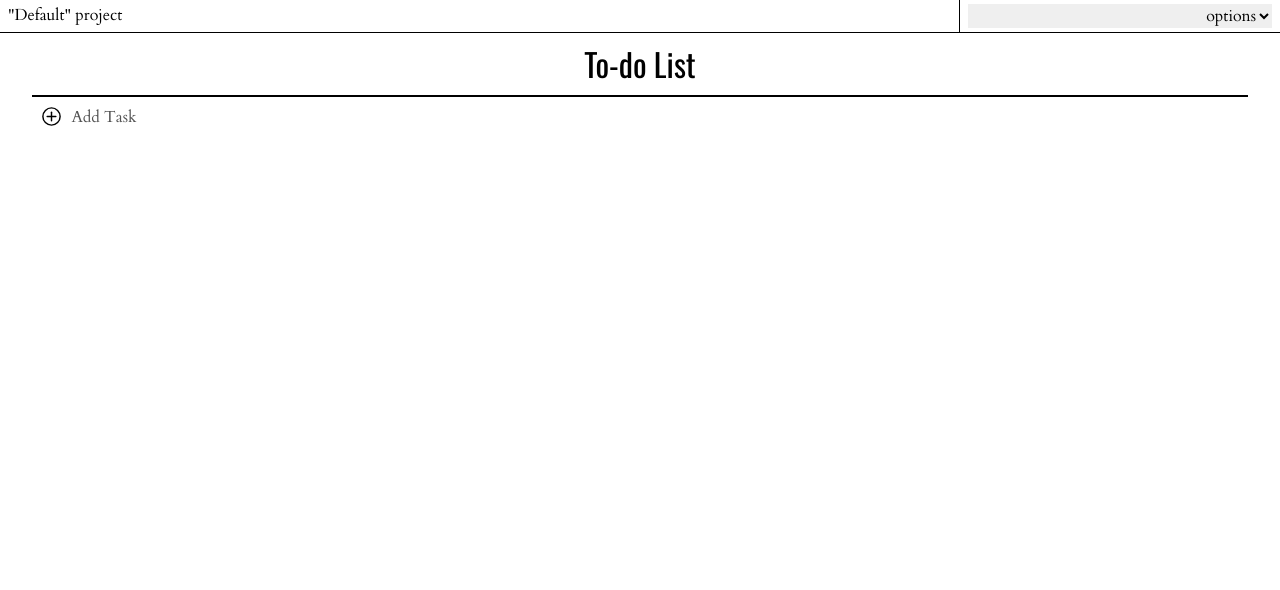
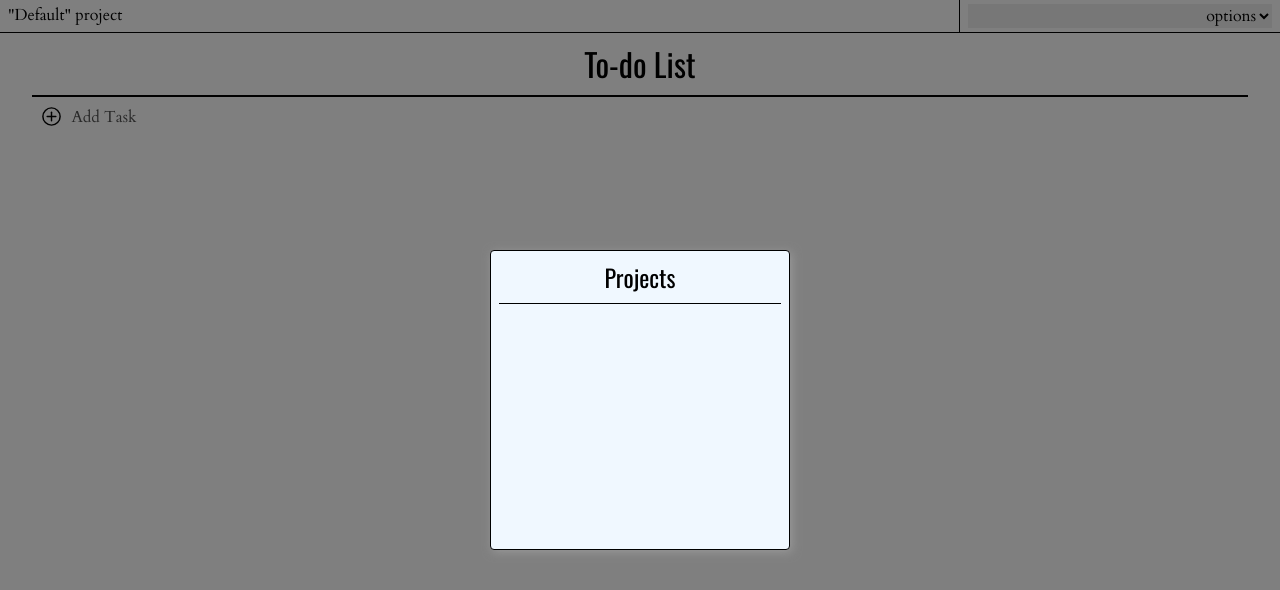
Before and after one commit to jacobhusband/todo-list, a website built with webpack: page src/index.html in a window 1280 px wide. Built offline with nearby package versions, Linux system fonts and the light colour scheme.

Commit message:
Add projects modal

```diff
--- a/src/css/styles.css
+++ b/src/css/styles.css
@@ -1,4 +1,37 @@
 /* Semantic */
+
+.modal {
+  position: absolute;
+  top: 0;
+  right: 0;
+  left: 0;
+  bottom: 0;
+  background-color: rgba(0, 0, 0, 0.5);
+  display: flex;
+}
+
+.modal-content {
+  align-self: center;
+  margin: auto;
+  width: 300px;
+  height: 300px;
+  border-radius: 0.25rem;
+  border: 1px solid black;
+  background-color: aliceblue;
+  box-shadow: 2px 2px 10px #999999;
+  text-align: center;
+}
+
+.modal-content h2 {
+  margin: 0.5rem;
+  font-size: 1.5rem;
+}
+
+.modal-content hr {
+  margin: 0.5rem;
+  border: none;
+  border-top: 0.25px solid black;
+}
 
 .header {
   position: relative;
--- a/src/index.html
+++ b/src/index.html
@@ -43,5 +43,11 @@
         <input type="text" name="task" class="add_task width-100 hidden" />
       </form>
     </div>
+    <div class="modal">
+      <div class="modal-content">
+        <h2>Projects</h2>
+        <hr>
+      </div>
+    </div>
   </body>
 </html>
--- a/src/index.ts
+++ b/src/index.ts
@@ -6,7 +6,7 @@ import TaskManager from "./js/taskManager";
 import EventManager from "./js/eventManager";
 import UIManager from "./js/uiManager";
 
-const tm = new TaskManager();
+const tm = new TaskManager("Default", 0);
 const em = new EventManager();
 const uim = new UIManager();
 
```
Also changed, not shown: dist/bundle.js, dist/index.html.
